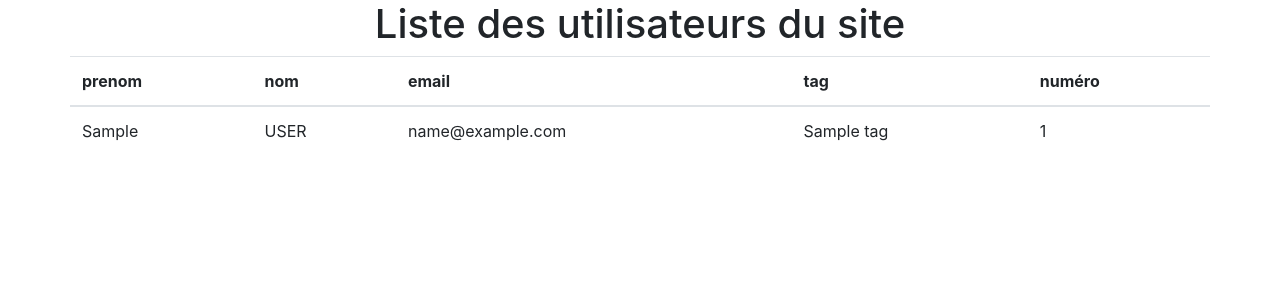
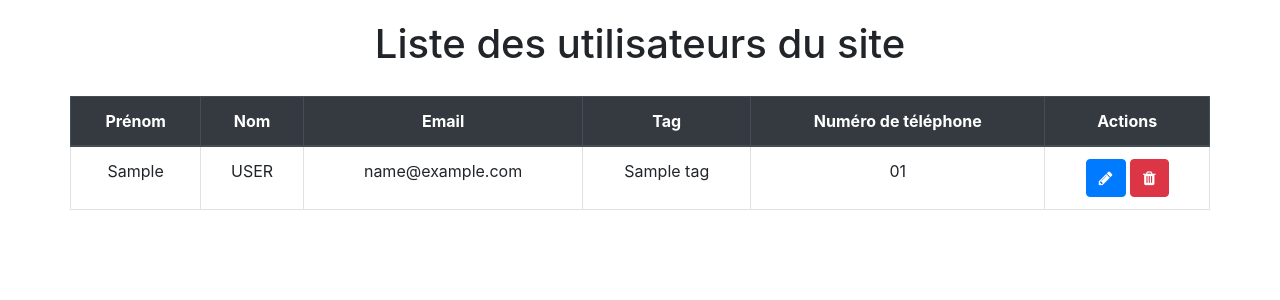
Before and after one commit to Abdoulaye224/CRM, a Symfony app: template app/templates/user/index.html.twig in a window 1280 px wide. Shown: the top 300 px of the page. Run offline with Twig, Linux system fonts and the light colour scheme; the template is opened without the code that fills it: most values are stand-ins (such as "Sample title", 1, 10 or a date in 2020); some libraries are stand-ins or nearby versions.

Commit message:
Feature: Design CRUD

```diff
--- a/app/templates/base.html.twig
+++ b/app/templates/base.html.twig
@@ -10,6 +10,7 @@
     {# <link rel="icon" type="image/x-icon" href="{{ asset{'favicon.ico'} }}"> #}
     {% block css %}
         <link rel="stylesheet" href="https://stackpath.bootstrapcdn.com/bootstrap/4.4.1/css/bootstrap.min.css" integrity="sha384-Vkoo8x4CGsO3+Hhxv8T/Q5PaXtkKtu6ug5TOeNV6gBiFeWPGFN9MuhOf23Q9Ifjh" crossorigin="anonymous">
+        <link rel="stylesheet" href="https://cdnjs.cloudflare.com/ajax/libs/font-awesome/4.7.0/css/font-awesome.min.css">
     {% endblock %}
 
 </head>
--- a/app/templates/user/index.html.twig
+++ b/app/templates/user/index.html.twig
@@ -1,40 +1,47 @@
 {% extends 'base.html.twig' %}
 
+
+
 {% block title %}User list{% endblock %}
-{% block head %} {% endblock %}
+{% block head %}
+<link rel="stylesheet" href="https://cdnjs.cloudflare.com/ajax/libs/font-awesome/4.7.0/css/font-awesome.min.css">
+{% endblock %}
 {% block body %}
+
+
     <style>
-        .example-wrapper { margin: 1em auto; max-width: 800px; width: 95%; font: 18px/1.5 sans-serif; }
-        .example-wrapper code { background: #F5F5F5; padding: 2px 6px; }
-        .example-wrapper ul {text-decoration: none;}
-        .example-wrapper a {text-decoration: none;}
-        .example-wrapper ul li {padding: 10px; margin: 10px; text-decoration: none;}
-        .example-wrapper ul li a{padding: 10px; margin: 3px; text-decoration: none; display: inline;}
-        .example-wrapper a {text-decoration: none;}
+        h1{
+            text-align: center;
+        }
     </style>
 
     <div class="container">
-        <div Class="row justify-content-center">
+        <div Class="row justify-content-center" style = "margin-top : 20px;">
             <h1>Liste des utilisateurs du site</h1>
-            <table Class="table">
-                <thead>
+            <table Class="table table-bordered" style="margin-top: 20px;">
+                <thead class="thead-dark" style="text-align: center;">
                 <tr>
-                    <th> prenom </th>
-                    <th> nom </th>
-                    <th> email </th>
-                    <th> tag </th>
-                    <th> numéro </th>
+                    <th> Prénom </th>
+                    <th> Nom </th>
+                    <th> Email </th>
+                    <th> Tag </th>
+                    <th> Numéro de téléphone </th>
+                    <th> Actions </th>
                     <!--  <th colspan="3"> Action</th> -->
                 </tr>
                 </thead>
                 {# légèrement différent de php avec foreach userList as user #}
                 {% for user in user_list %}
-                    <tr>
+                    <tr style = "text-align: center;">
                         <td>{{ user.firstName }} </td>
                         <td>{{  user.lastName|upper }}</td>
                         <td>{{ user.email }}</td>
                         <td>{{ user.tag }}</td>
-                        <td>{{ user.phoneNumber }}</td>
+                        <td>0{{ user.phoneNumber }}</td>
+                        <td>
+                            <a href="#" class = "btn btn-primary"><i class="fa fa-pencil" aria-hidden="true"></i></a>
+                            <a href="#" class = "btn btn-danger"><i class="fa fa-trash" aria-hidden="true"></i></a>
+                        </td>
                     </tr>
                 {% endfor %}
             </table>
```
